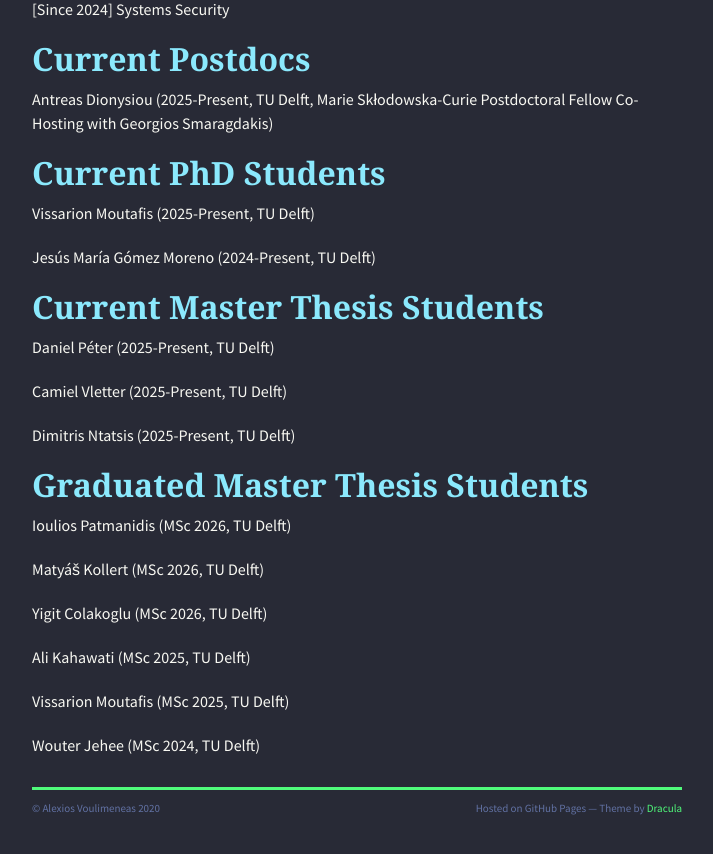
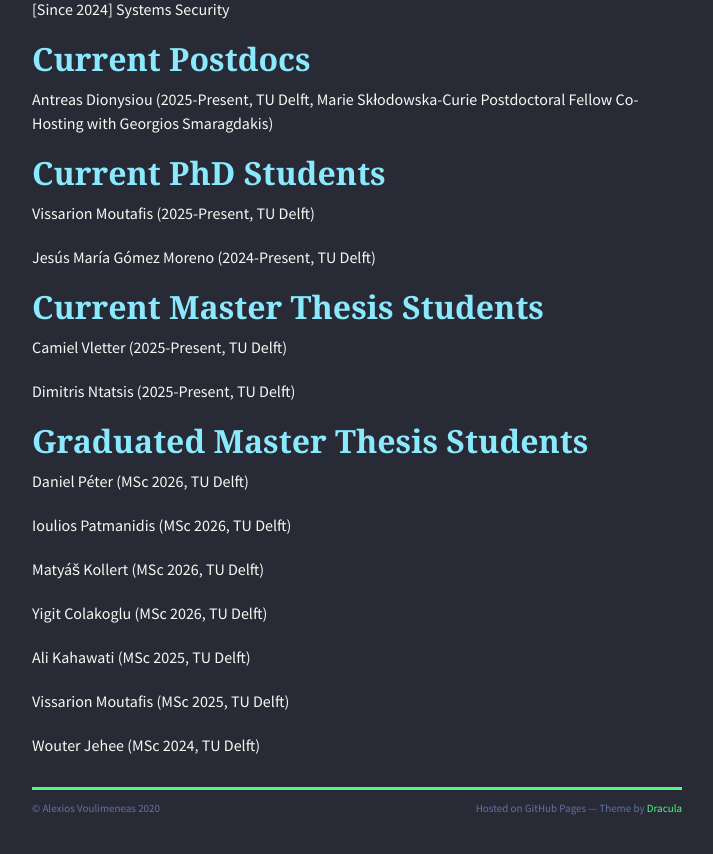
Before and after one commit to alexios-voulimeneas/alexios-voulimeneas.github.io, a Jekyll site: the page built from index.md, in a window 1280 px wide and 900 px high, scrolled down 6547 px. Shown: the top 854 px of the window, without its empty margins (283-996 px from the left). Built offline with Jekyll 4.4.1, drawn with Linux system fonts in a browser that asks for light colours; nearby versions of some CDN libraries; the repository's description, which GitHub fills in, is left out.

Commit message:
Update index.md

```diff
--- a/index.md
+++ b/index.md
@@ -225,13 +225,13 @@ Jesús María Gómez Moreno (2024-Present, TU Delft)
 
 ## [](#header-2) Current Master Thesis Students
 
-Daniel Péter (2025-Present, TU Delft)
-
 Camiel Vletter (2025-Present, TU Delft)
 
 Dimitris Ntatsis (2025-Present, TU Delft)
 
 ## [](#header-2) Graduated Master Thesis Students
+
+Daniel Péter (MSc 2026, TU Delft)
 
 Ioulios Patmanidis (MSc 2026, TU Delft)
 
```
